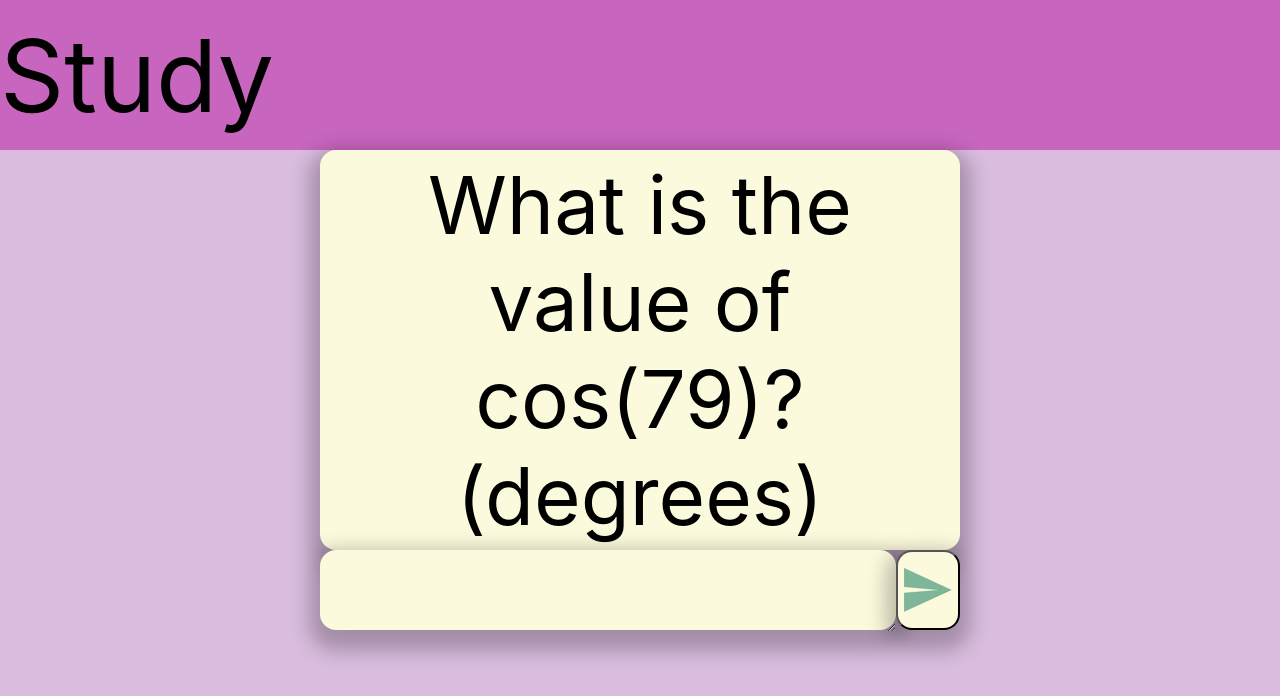
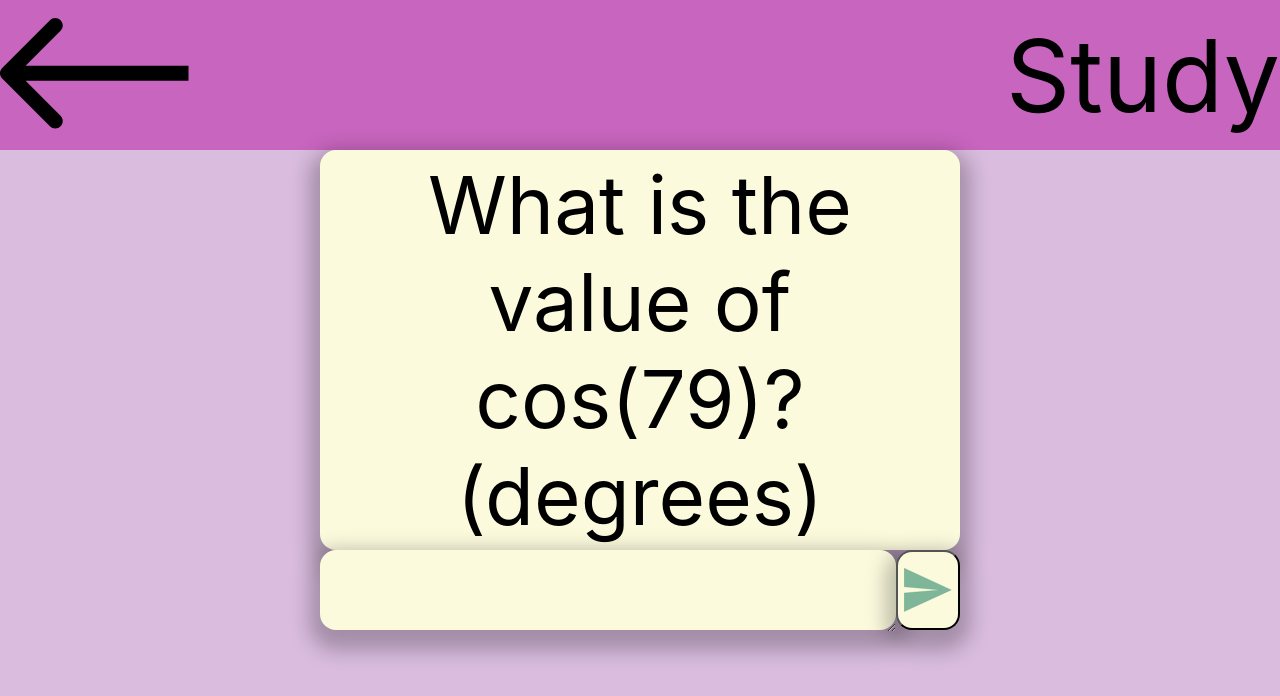
Before and after one commit to orfnyc/flashcards, a React (Vite) app: page /Study in a window 1280 px wide. Shown: the top 696 px of the page. Built offline with nearby package versions, Linux system fonts and the light colour scheme; no server answers; the database is empty.

Commit message:
Added Page Navigation

```diff
--- a/src/routes/Create.tsx
+++ b/src/routes/Create.tsx
@@ -1,6 +1,7 @@
 import { createFileRoute } from '@tanstack/react-router'
 import { useState, useRef, useEffect } from 'react';
 import CreateMode from '../midlayer/CreateMode';
+import { Link } from '@tanstack/react-router'
 //import {readASingleDocument} from '../storage/storestring';
 //import {listenToADocument} from '../storage/storestring';
 
@@ -91,7 +92,10 @@ function Create()
                 <link rel='stylesheet' type='text/css' href='/src/App.css/' />
             </div>
             <form className='studycreatePage' onSubmit={handleSubmit}>
-                <div className='header'><p className='text'>Create</p></div>
+                <div className='header'>
+                    <Link to='/'>{leftArrow}</Link>
+                    <p className='text'>Create</p>
+                </div>
                 <div className='createMidAlignmentBox'>
                     <button
                     className='leftArrowBox'
--- a/src/routes/Study.tsx
+++ b/src/routes/Study.tsx
@@ -1,5 +1,6 @@
 import { createFileRoute } from '@tanstack/react-router'
 import { useState, useRef, useEffect } from 'react'
+import { Link } from '@tanstack/react-router'
 import StudyMode from "../midlayer/StudyMode"
 
 export const Route = createFileRoute('/Study')({
@@ -39,7 +40,18 @@ function Study() {
         xmlns="http://www.w3.org/2000/svg">
         <path d="M186.303 60.533C189.232 57.6041 189.232 52.8554 186.303 49.9264L138.574 2.19673C135.645 -0.732204 130.896 -0.732204 127.967 2.19673C125.038 5.12566 125.038 9.8744 127.967 12.8033L170.393 55.2297L127.967 97.6561C125.038 100.585 125.038 105.334 127.967 108.263C130.896 111.192 135.645 111.192 138.574 108.263L186.303 60.533ZM0 55.2297V62.7297H181V55.2297V47.7297H0V55.2297Z" fill="black" />
         </svg>
-    )
+    );
+
+    const leftArrow = (
+      <svg width="189"
+        height="111"
+        viewBox="0 0 189 111"
+        fill="none"
+        xmlns="http://www.w3.org/2000/svg">
+        <path d="M2.1967 49.9264C-0.732227 52.8554 -0.732227 57.6041 2.1967 60.533L49.9264 108.263C52.8553 111.192 57.6041 111.192 60.533 108.263C63.4619 105.334 63.4619 100.585 60.533 97.6561L18.1066 55.2297L60.533 12.8033C63.4619 9.8744 63.4619 5.12566 60.533 2.19673C57.6041 -0.732204 52.8553 -0.732204 49.9264 2.19673L2.1967 49.9264ZM188.5 55.2297V47.7297L7.50001 47.7297V55.2297V62.7297L188.5 62.7297V55.2297Z"
+          fill="black" />
+      </svg>
+    );
 
     useEffect(() => {
       async function load() {
@@ -74,12 +86,14 @@ function Study() {
     const renderBlock = (
       <>
         <div className='studycreatePage'>
-          <div className='header'><p className='text'>Study</p></div>
+          <div className='header'>
+              <Link to='/'>{leftArrow}</Link>
+              <p className='text'>Study</p>
+              </div>
             <div
               className='questionBoxStudy'>
               <p className='createQuestionText'> {studyInstance.getCardQuestion()}</p>
             </div>
-
             <div className='studyEndBox'>
               <div className='answerBox'>
                 <textarea
@@ -103,8 +117,6 @@ function Study() {
             <p>
               {(finalBool && !checkBool) ? ('The answer is actually:' + studyInstance.getCardAnswer()) : ''}
             </p>
-
-
         </div>
       </>
     );
```
